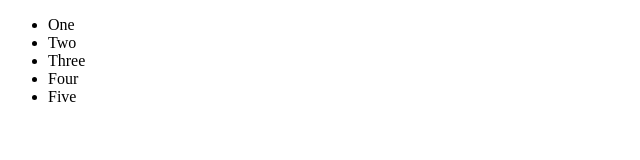
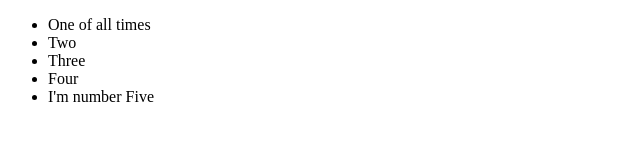
Before and after one commit to pr0dd/testrepo, a plain HTML site: page index.html in a window 1280 px wide. Shown: the whole page, without its empty margins (0-640 px from the left). Drawn offline with Linux system fonts and the light colour scheme.

Commit message:
added new index2.html and modified 2 li's in index.html

```diff
--- a/index.html
+++ b/index.html
@@ -6,11 +6,11 @@
 <body>
   <div>
     <ul>
-  	  <li>One</li>
+  	  <li>One of all times</li>
   	  <li>Two</li>
   	  <li>Three</li>
   	  <li>Four</li>
-  	  <li>Five</li>
+  	  <li>I'm number Five</li>
   	</ul>
   </div>
 </body>
```
Also changed, not shown: index2.html (added, +11 -0 lines).
